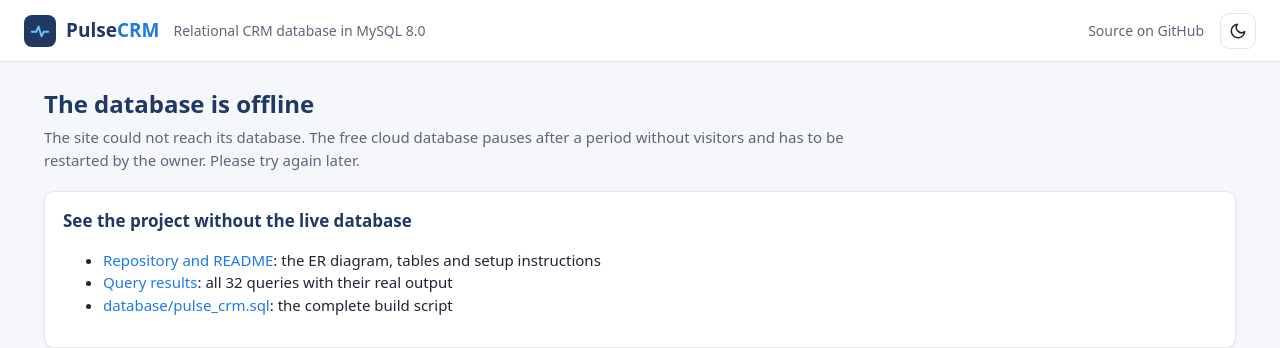
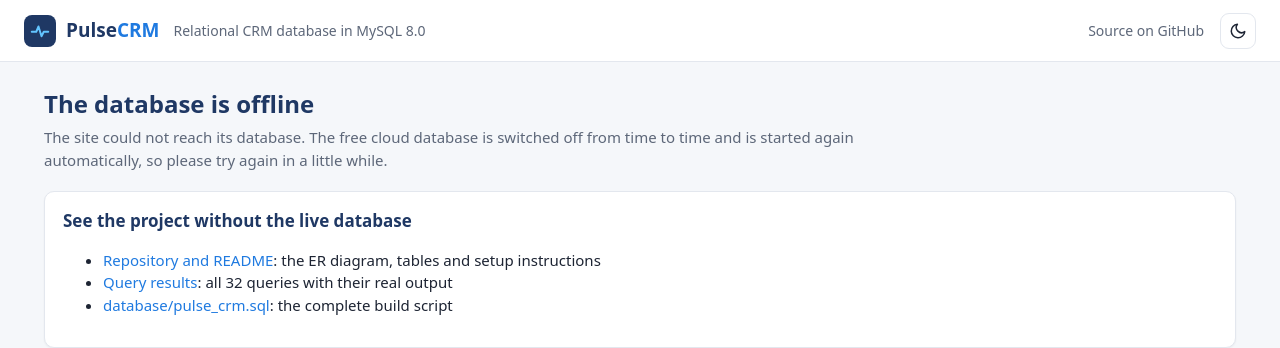
Before and after one commit to iftikhardba-svg/PulseCRM, a Python web app: template web/templates/offline.html in a window 1280 px wide. Shown: the top 348 px of the page. Run offline with Jinja, Linux system fonts and the light colour scheme; the template is opened without the code that fills it, so the values that code supplies are empty.

Commit message:
Power the free database back on automatically when Aiven switches it off
Aiven switched the free service off on 29 October even though the hourly
/health query had reached it a few hours earlier, and GitHub ran the hourly
schedule only about every six hours. The keep-alive workflow now checks
/health every 10 minutes; when the database is off, it powers the service on
through the Aiven API (secret AIVEN_API_TOKEN), waits until it is running and
checks the site again. The offline page and both READMEs say so.

Co-Authored-By: Claude Opus 5.5 <noreply@anthropic.com>

```diff
--- a/web/templates/offline.html
+++ b/web/templates/offline.html
@@ -2,8 +2,8 @@
 {% block title %}Database offline{% endblock %}
 {% block content %}
 <h1>The database is offline</h1>
-<p class="lead">The site could not reach its database. The free cloud database pauses after a period without
-  visitors and has to be restarted by the owner. Please try again later.</p>
+<p class="lead">The site could not reach its database. The free cloud database is switched off from time to
+  time and is started again automatically, so please try again in a little while.</p>
 <div class="card">
   <h2>See the project without the live database</h2>
   <ul>
```
Also changed, not shown: .github/workflows/keep-alive.yml, README.md, web/README.md.
